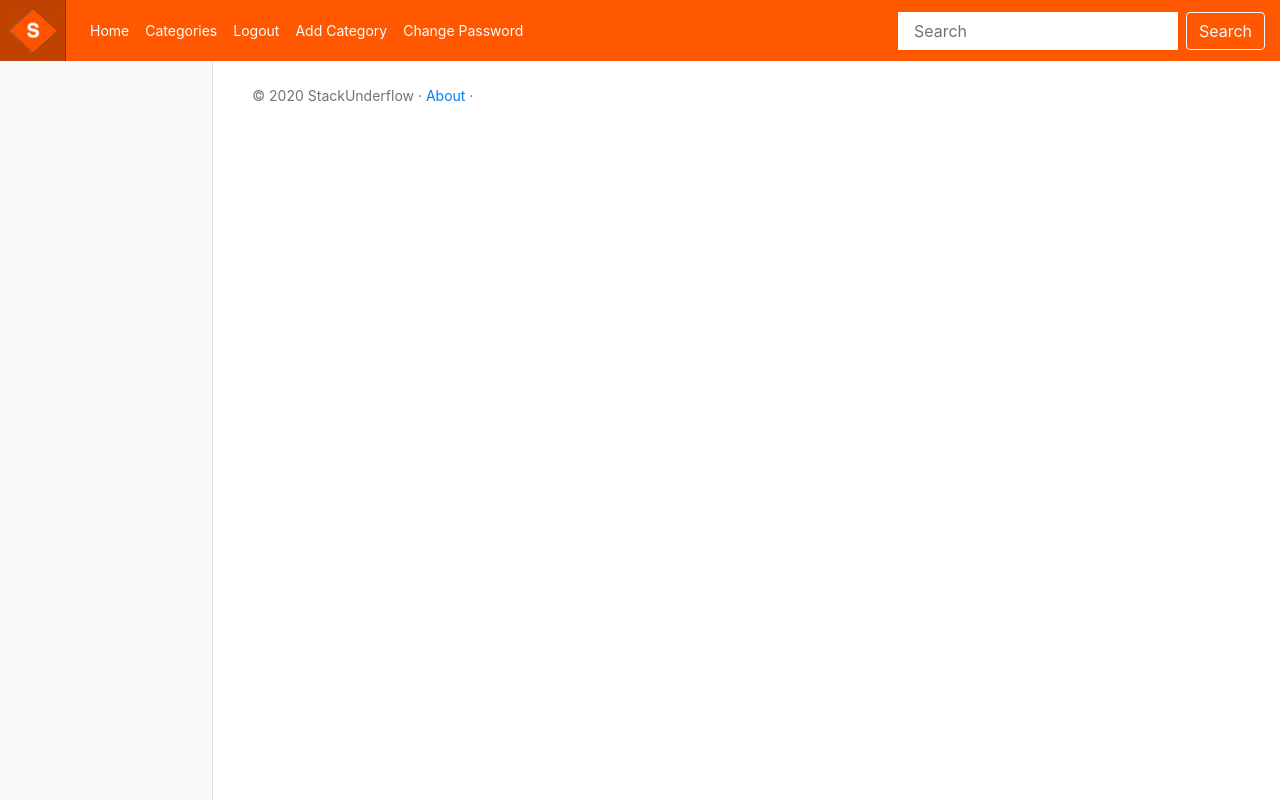
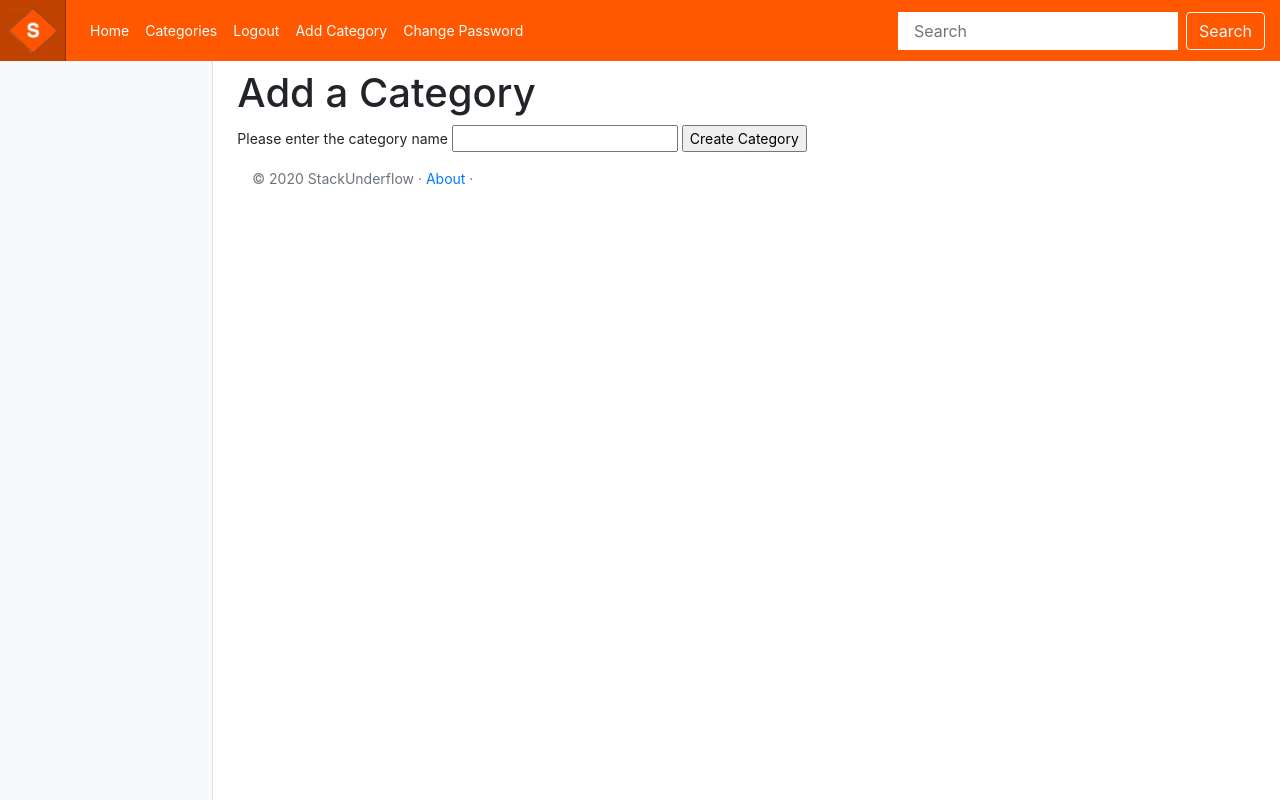
Before and after one commit to wad2Project/group_project, a Django app: page /stackunderflow/add_category/ in a window 1280 px wide. Run offline with Django 3.2, Linux system fonts and the light colour scheme; a user stored in the database is signed in; some libraries are stand-ins or nearby versions.

Commit message:
updated add_category.html

```diff
--- a/templates/stack_underflow/add_category.html
+++ b/templates/stack_underflow/add_category.html
@@ -9,4 +9,19 @@
     {% endblock %}
 </head>
 {% block body_block %}
+    <h1>Add a Category</h1>
+    <div>
+        <form id="category_form" method="post" action="/stack_underflow/add_category">
+            {% csrf_token %}
+            {% for hidden in form.hidden_fields %}
+                {{ hidden }}
+            {% endfor %}
+            {% for field in form.visible_fields %}
+                {{ field.errors }}
+                {{ field.help_text }}
+                {{ field }}
+            {% endfor %}
+            <input type="submit" name="submit" value="Create Category" />
+        </form>
+    </div>
 {% endblock %}
--- a/templates/stack_underflow/base.html
+++ b/templates/stack_underflow/base.html
@@ -37,7 +37,7 @@
                 <li class="nav-item"><a class="nav-link active"
                                         href="{% url 'auth_logout' %}?next={% url 'stack_underflow:index' %}">Logout</a>
                 </li>
-                <li class="nav-item"><a class="nav-link active" href="{% url 'stack_underflow:index' %}">Add
+                <li class="nav-item"><a class="nav-link active" href="{% url 'stack_underflow:add_category' %}">Add
                     Category</a></li>
                 <li class="nav-item"><a class="nav-link active" href="{% url 'stack_underflow:index' %}">Change
                     Password</a></li>
```
Also changed, not shown: db.sqlite3.
